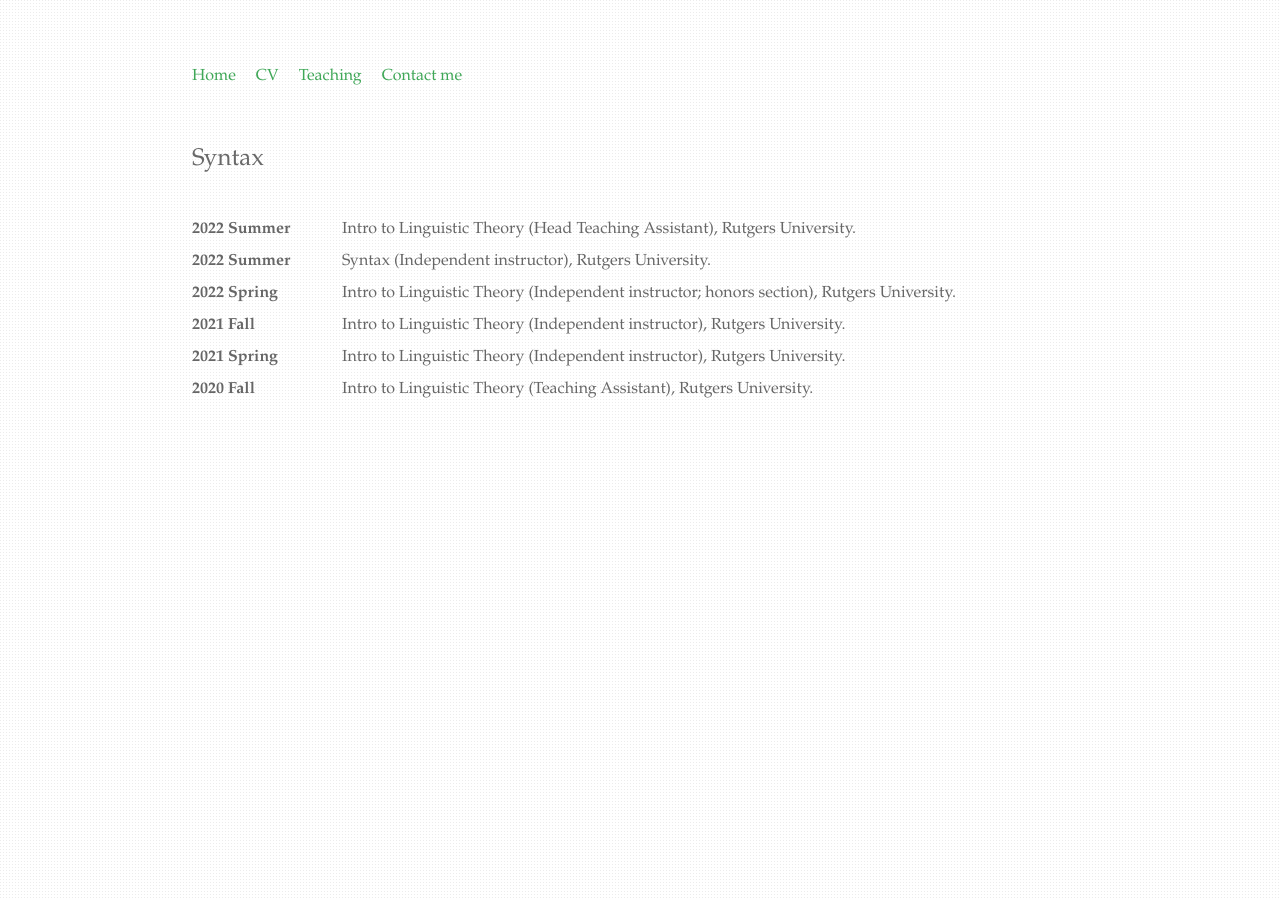
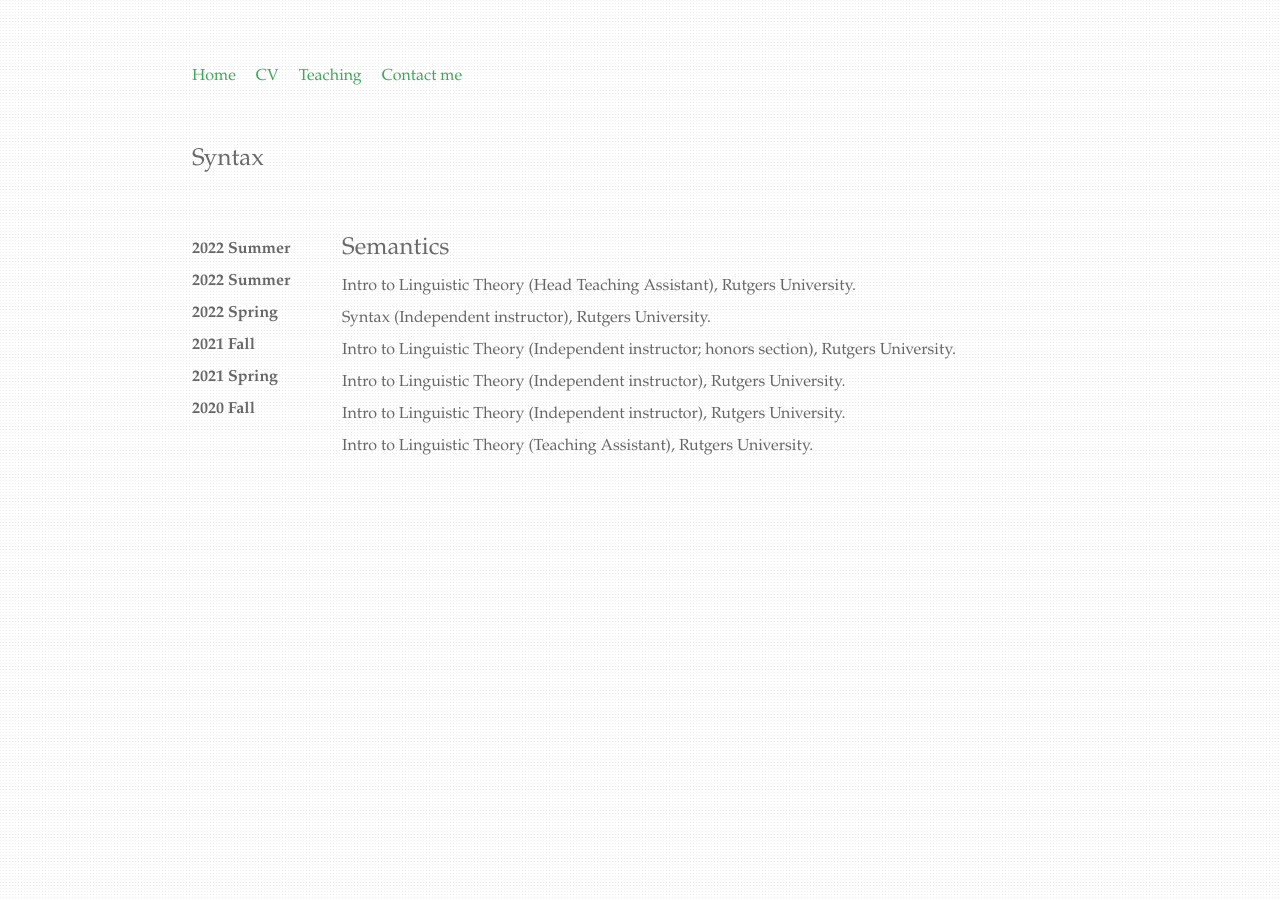
Before and after one commit to chaoyichen71/chaoyichen71.github.io, a Jekyll site: the page built from Research by topics/index.html, in a window 1280 px wide. Built offline with Jekyll 4.4.1, drawn with Linux system fonts in a browser that asks for light colours.

Commit message:
Update index.html

```diff
--- a/Research by topics/index.html
+++ b/Research by topics/index.html
@@ -21,6 +21,7 @@
 
 
       <div class="red">
+	<h2>Semantics</h2>
 	Intro to Linguistic Theory (Head Teaching Assistant), Rutgers University.<br>
 	Syntax (Independent instructor), Rutgers University.<br>
 	Intro to Linguistic Theory (Independent instructor; honors section), Rutgers University.<br>
```
